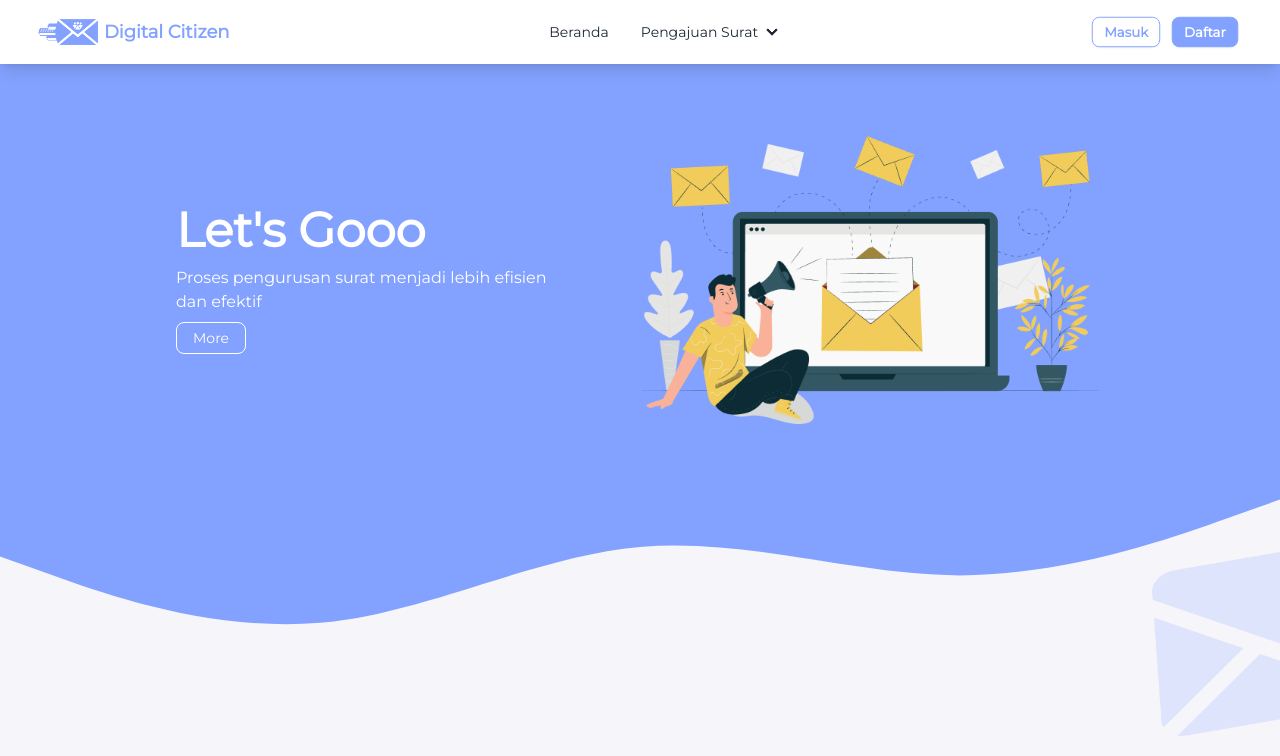
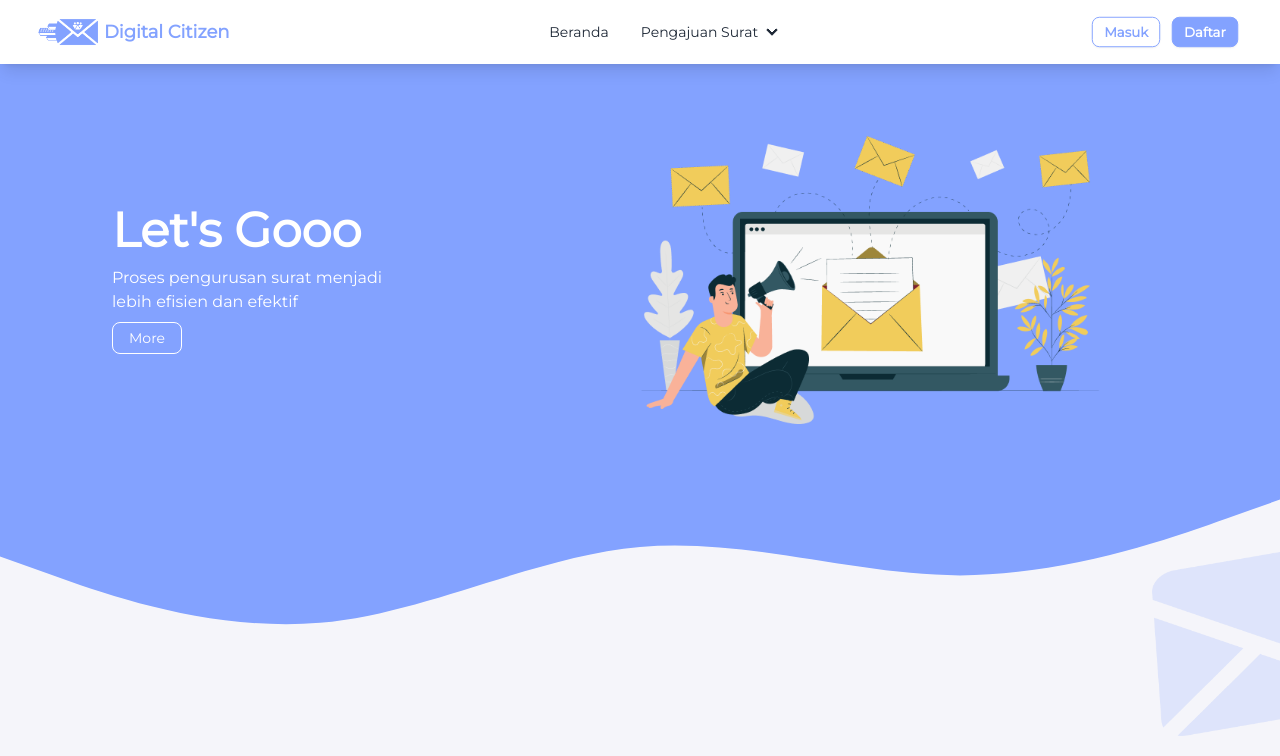
Before and after one commit to Project-Digital-Citizen/Front-End, a React (Vite) app: page / in a window 1280 px wide. Shown: the top 756 px of the page. Built offline with nearby package versions, Linux system fonts and the light colour scheme.

Commit message:
update page dashboard

```diff
--- a/src/pages/Dashboard.jsx
+++ b/src/pages/Dashboard.jsx
@@ -17,7 +17,7 @@ const Dashboard = () => {
       <div className="bg-indigo">
         <div className="px-6 max-w-md mx-auto sm:max-w-xl md:max-w-5xl lg:flex lg:max-w-full lg:p-0 lg:h-[27rem]">
           <div
-            className="text-white py-5 md:p-12 flex-1 md:my-auto lg:ml-[8rem]"
+            className="text-white py-5 md:p-12 flex-1 md:my-auto lg:ml-[4rem] xl:mr-[10rem]"
             data-aos="fade-right"
           >
             <img
@@ -37,7 +37,7 @@ const Dashboard = () => {
             </a>
           </div>
           <div
-            className="hidden lg:flex w-[500px] h-auto p-5 my-auto lg:mr-[10rem]"
+            className="hidden lg:flex w-[500px] h-auto p-5 my-auto lg:mr-[4rem] xl:mr-[10rem]"
             data-aos="fade-left"
           >
             <img src={ilus} alt="Laptop" className="object-cover " />
```
